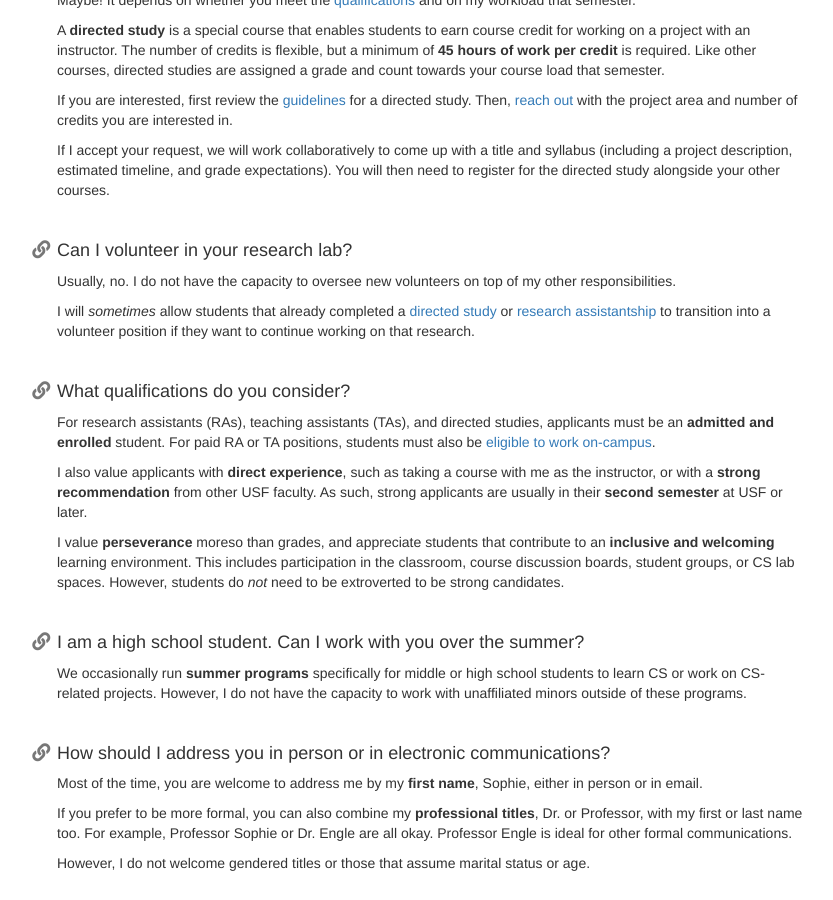
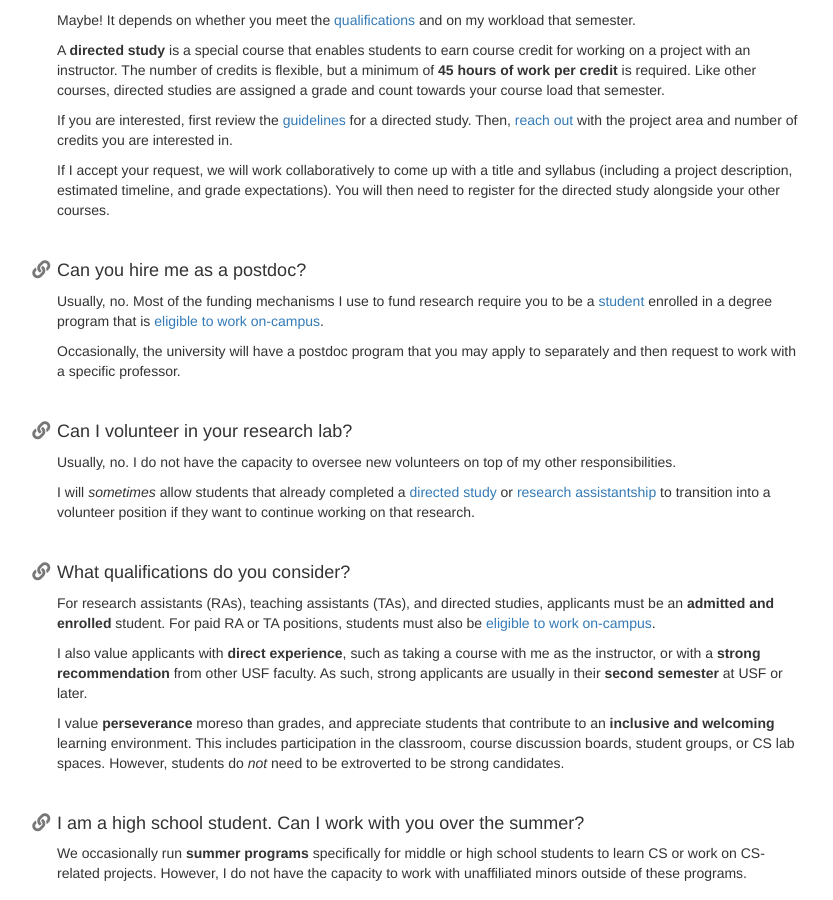
Before and after one commit to sjengle/sjengle.github.io, a Jekyll site: the page built from faqs.html, in a window 1280 px wide and 900 px high, scrolled down 2587 px. Shown: the whole window, without its empty margins (13-846 px from the left). Built offline with Jekyll 4.4.1, drawn with Linux system fonts in a browser that asks for light colours; some of the changed text lies outside the part shown.

Commit message:
Adding postdoc

```diff
--- a/_data/faqs.yaml
+++ b/_data/faqs.yaml
@@ -97,6 +97,14 @@
 
     If I accept your request, we will work collaboratively to come up with a title and syllabus (including a project description, estimated timeline, and grade expectations). You will then need to register for the directed study alongside your other courses.
 
+- name: postdoc
+  question: |
+    Can you hire me as a postdoc?
+  answer: |
+    Usually, no. Most of the funding mechanisms I use to fund research require you to be a [student](#qualifications) enrolled in a degree program that is [eligible to work on-campus](https://myusf.usfca.edu/student-employment).
+
+    Occasionally, the university will have a postdoc program that you may apply to separately and then request to work with a specific professor.
+
 - name: volunteer
   question: |
     Can I volunteer in your research lab?
@@ -104,6 +112,7 @@
     Usually, no. I do not have the capacity to oversee new volunteers on top of my other responsibilities.
 
     I will *sometimes* allow students that already completed a [directed study](#directed) or [research assistantship](#research) to transition into a volunteer position if they want to continue working on that research.
+
 
 - name: qualifications
   question: |
```
